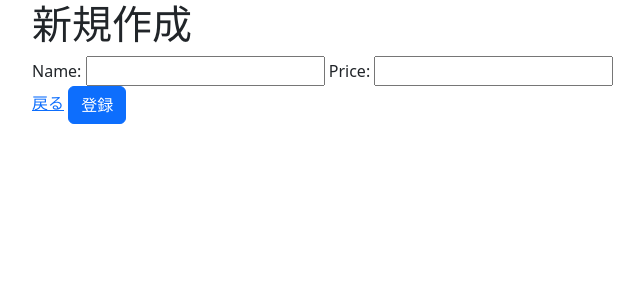
After one commit to taka110811/learn_django, a Django app: page /crud/new/ in a window 1280 px wide. The commit adds this page. Shown: the top 300 px of the page, without its empty margins (50-694 px from the left). Run offline with Django 4.2, Linux system fonts and the light colour scheme; some libraries are stand-ins or nearby versions.

Commit message:
新規作成フォーム

```diff
--- a/myproject/crud/models.py
+++ b/myproject/crud/models.py
@@ -1,4 +1,5 @@
 from django.db import models
+from django.urls import reverse
 
 class Product(models.Model):
     name = models.CharField(max_length=200)
@@ -6,3 +7,7 @@ class Product(models.Model):
 
     def __str__(self):
         return self.name
+
+    # 新規作成・編集完了時のリダイレクト先
+    def get_absolute_url(self):
+        return reverse('list')
--- /dev/null
+++ b/myproject/crud/templates/crud/product_form.html
@@ -0,0 +1,15 @@
+{% extends "base.html" %}
+{% load bootstrap %}
+
+{% block title %}新規作成{% endblock %}
+{% block content %}
+<h1>新規作成</h1>
+
+<form method="post" enctype="multipart/form-data">
+   {% csrf_token %}
+   {{ form|bootstrap }}
+   <br>
+   <a href="{% url 'list' %}">戻る</a>
+   <input type="submit" class="btn btn-primary" value="登録">
+</form>
+{% endblock %}
--- a/myproject/crud/templates/crud/product_list.html
+++ b/myproject/crud/templates/crud/product_list.html
@@ -3,6 +3,7 @@
 {% block title %}商品一覧{% endblock %}
 {% block content %}
 <h1>商品一覧</h1>
+<a href="{% url 'new' %}">新規作成</a>
 <table class="table table-striped table-hover table-bordered table-sm">
    <thead>
        <tr>
--- a/myproject/crud/views.py
+++ b/myproject/crud/views.py
@@ -1,5 +1,6 @@
 from django.shortcuts import render
 from django.views.generic import TemplateView, ListView
+from django.views.generic.edit import CreateView
 from .models import Product
 
 class TopView(TemplateView):
@@ -8,4 +9,7 @@ class TopView(TemplateView):
 class ProductListView(ListView):
     model = Product
     paginate_by = 3
-    template_name = "list.html"
+
+class ProductCreateView(CreateView):
+    model = Product
+    fields = '__all__'
--- a/myproject/myproject/settings.py
+++ b/myproject/myproject/settings.py
@@ -38,6 +38,7 @@ INSTALLED_APPS = [
     'django.contrib.messages',
     'django.contrib.staticfiles',
     'crud',
+    'bootstrapform',
 ]
 
 MIDDLEWARE = [
--- a/myproject/myproject/urls.py
+++ b/myproject/myproject/urls.py
@@ -22,4 +22,5 @@ urlpatterns = [
     path('admin/', admin.site.urls),
     path('', views.TopView.as_view(), name="top"),
     path('crud/', views.ProductListView.as_view(), name="list"),
+    path('crud/new/', views.ProductCreateView.as_view(), name="new"),
 ]
```
